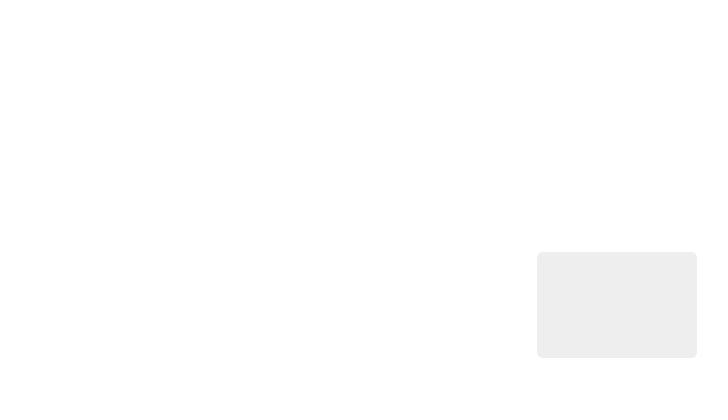
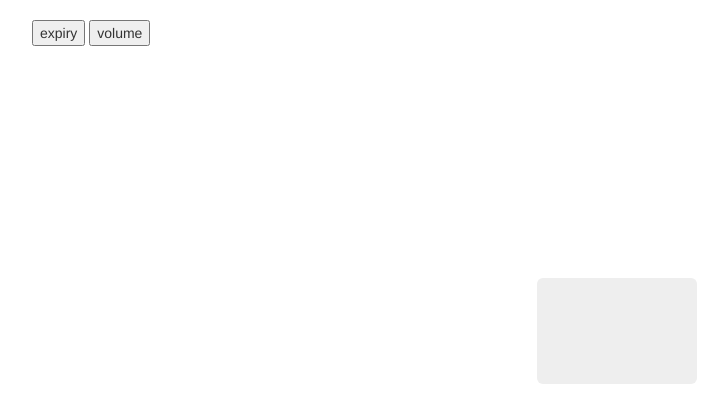
Before and after one commit to VishaalVageshwari/VampireProject, a Flask app: page /view in a window 1280 px wide. Shown: the part 52-472 px from the top of the page, without its empty margins (38-766 px from the left). Run offline with Flask 2, Linux system fonts and the light colour scheme; data that the repository does not hold is empty; some libraries are stand-ins or nearby versions.

Commit message:
sorting of listed blood

```diff
--- a/app/main/routes.py
+++ b/app/main/routes.py
@@ -32,9 +32,14 @@ def add_blood():
 def request_blood():
     return render_template('request_blood.html', title='Request Blood')
 
-@bp.route('/view', methods=['GET'])
+@bp.route('/view', methods=['GET', 'POST'])
 def view_blood():
     today = date.today()
     blood = Blood.query.all()
-    blood_sorted = sorted(blood, key=lambda x: x.use_by_date)
+    blood_sorted = blood
+    if request.method == 'POST':
+        if request.form['sort'] == 'expiry':
+             blood_sorted = sorted(blood, key=lambda x: x.use_by_date)
+        elif  request.form['sort'] == 'volume':
+            blood_sorted = sorted(blood, key=lambda x: x.volume)
     return render_template('view_blood.html', blood = blood_sorted, date = today)
--- a/app/templates/view_blood.html
+++ b/app/templates/view_blood.html
@@ -1,11 +1,16 @@
 {% extends 'base.html' %}
 {% block app_content %}
+
+<form method="post">
+  <input type="submit" value="expiry" name="sort"/>
+  <input type="submit" value="volume" name="sort" />
+</form>
 
   <div class="container flex-centre" style="height: 75vh;">
     <div class="row jumbotron flex-centre">
         <ul>
             {% for b in blood %}
-            {% if b.use_by_date < date%}
+            {% if b.use_by_date < date %}
               <li style="color: red;">
             {% else %}
               <li>
```
